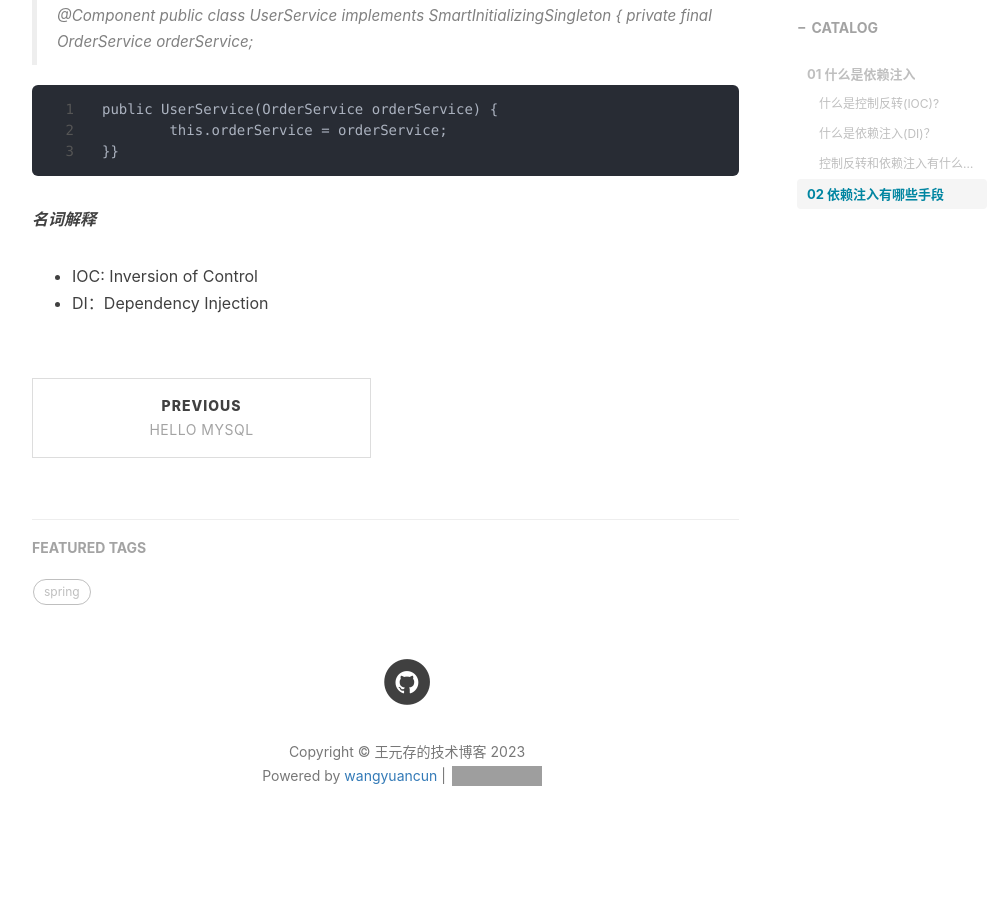
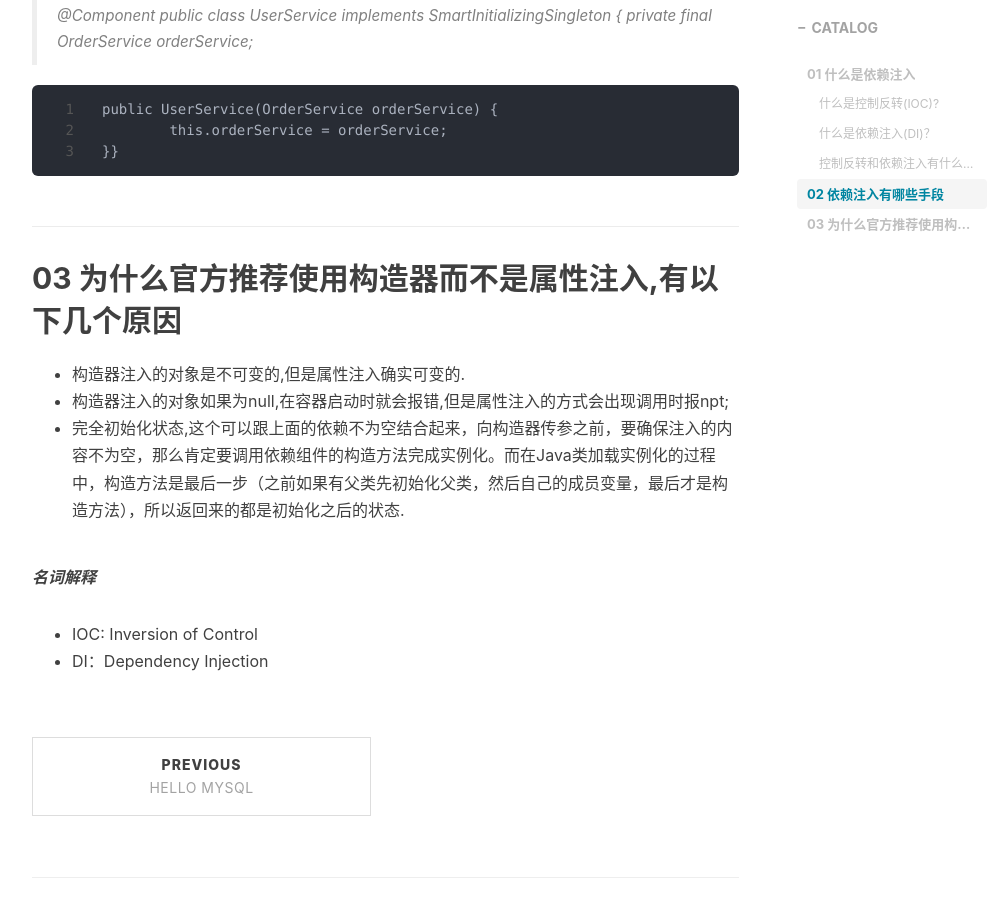
Before and after one commit to cat-owner/tech.blog.github.io, a Jekyll site: the page built from _posts/read_spring/2023-08-24-spring02.md, in a window 1280 px wide and 900 px high, scrolled down 2115 px. Shown: the whole window, without its empty margins (233-1233 px from the left). Built offline with Jekyll 4.4.1, drawn with Linux system fonts in a browser that asks for light colours; nearby versions of some CDN libraries; comment, search, counter and statistics services are not loaded; before the commit the page ends 2994 px from its top, so only the background shows below that; grey boxes are pictures that could not be loaded.

Commit message:
Spring02-DI

```diff
--- a/_posts/read_spring/2023-08-24-spring02.md
+++ b/_posts/read_spring/2023-08-24-spring02.md
@@ -64,6 +64,17 @@ private final OrderService orderService;
 		this.orderService = orderService;
 	}}
 
+03 为什么官方推荐使用构造器而不是属性注入,有以下几个原因
+------
+
+- 构造器注入的对象是不可变的,但是属性注入确实可变的.
+- 构造器注入的对象如果为null,在容器启动时就会报错,但是属性注入的方式会出现调用时报npt;
+- 完全初始化状态,这个可以跟上面的依赖不为空结合起来，向构造器传参之前，要确保注入的内容不为空，那么肯定要调用依赖组件的构造方法完成实例化。而在Java类加载实例化的过程中，构造方法是最后一步（之前如果有父类先初始化父类，然后自己的成员变量，最后才是构造方法），所以返回来的都是初始化之后的状态.
+
+
+
+
+
 
 
 
```
